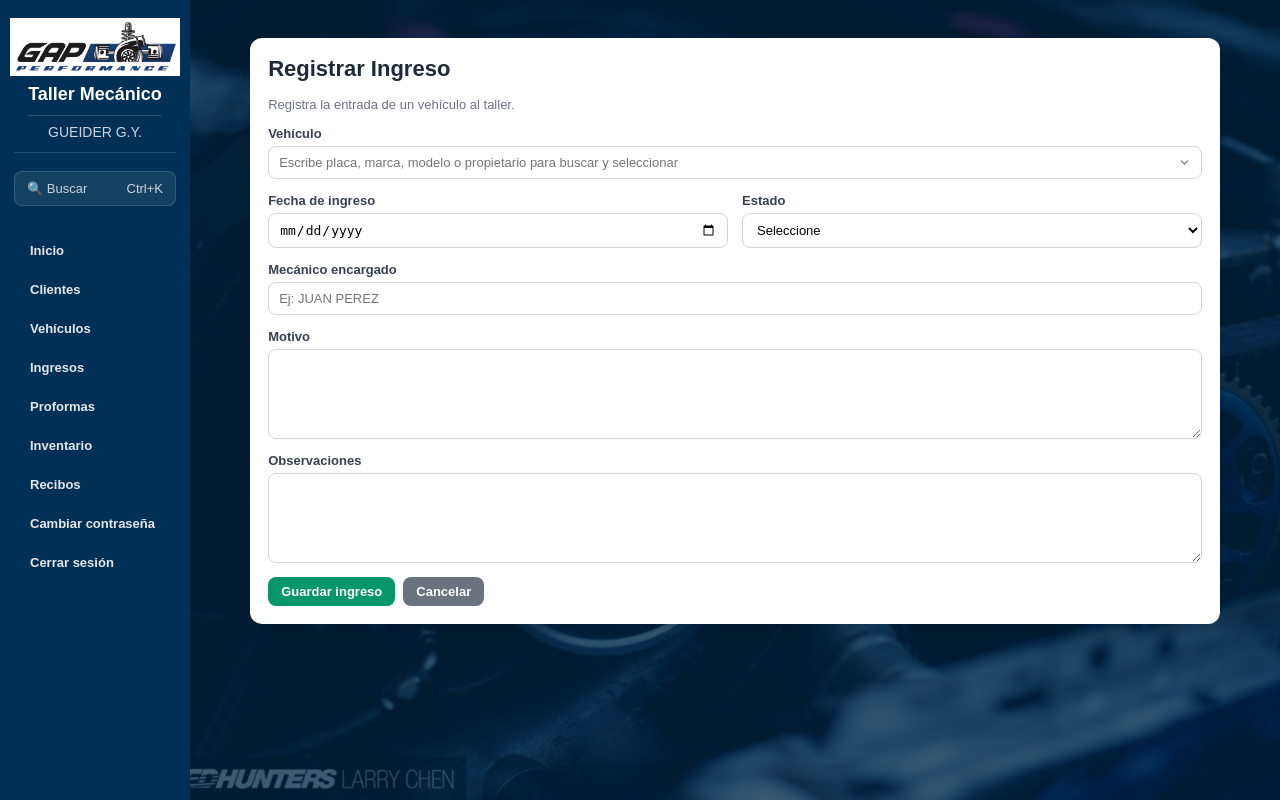
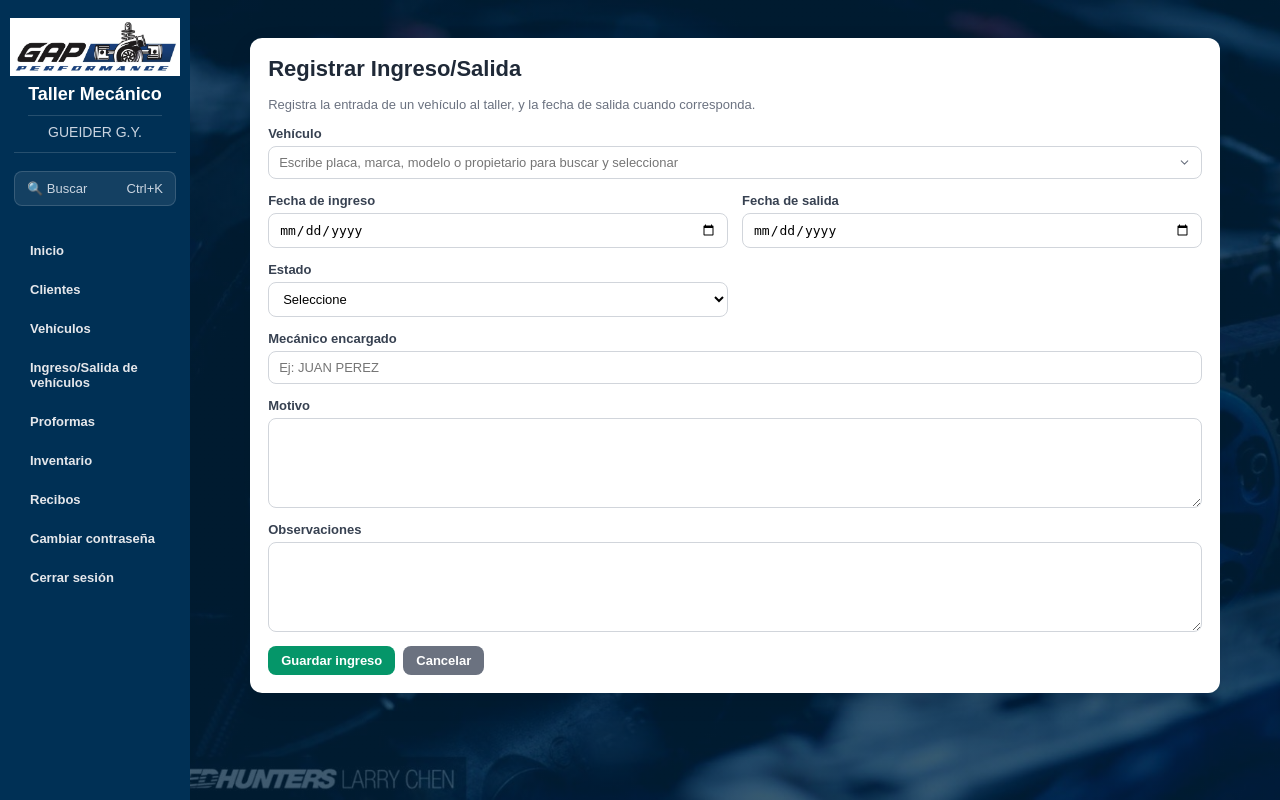
Before and after one commit to danielaarauco/Taller_gap, a Flask app: page /ingresos/nuevo in a window 1280 px wide. Run offline with Flask 3, Linux system fonts and the light colour scheme; a user stored in the database is signed in; data comes from the database, SQL or seed files in the repository; both versions use the stored data as it was after the commit.

Commit message:
Historial de vehículo automático desde recibos y ajustes de Ingreso/Salida
- Al emitir un recibo, se crea automáticamente una entrada en el
  historial del vehículo (tabla ingresos) con el detalle de mano de
  obra y repuestos realizados en el motivo, y "Servicio facturado en
  recibo RC-XXXX (proforma PF-XXXX)" en observaciones.
- La fecha de la proforma se usa como fecha de ingreso, y la fecha del
  recibo como fecha de salida (el vehículo ya fue entregado/facturado).
- Si se elimina el recibo, se borra también la entrada de historial
  que había generado.
- Solo aplica a proformas FORMAL vinculadas a un vehículo del sistema;
  las proformas externas/manuales no generan historial automático.
- Se agrega el campo "Fecha de salida" a los ingresos (creación,
  edición, listado e historial del vehículo), con badge de origen
  (Recibo/Manual) en el historial.
- Se renombra la sección "Ingresos" a "Ingreso/Salida de vehículos"
  en el menú, títulos y dashboard.

Co-Authored-By: Claude Sonnet 5 <noreply@anthropic.com>

```diff
--- a/app.py
+++ b/app.py
@@ -1032,6 +1032,7 @@ def nuevo_ingreso():
     if request.method == "POST":
         id_vehiculo = request.form["id_vehiculo"]
         fecha_ingreso = request.form["fecha_ingreso"]
+        fecha_salida = request.form.get("fecha_salida", "").strip() or None
         motivo = limpiar_texto(request.form["motivo"])
         observaciones = limpiar_texto(request.form["observaciones"])
         estado = limpiar_texto(request.form["estado"])
@@ -1051,9 +1052,9 @@ def nuevo_ingreso():
             return render_template("nuevo_ingreso.html", vehiculos=vehiculos)
 
         cursor.execute("""
-            INSERT INTO ingresos (id_vehiculo, fecha_ingreso, motivo, observaciones, estado, mecanico_encargado)
-            VALUES (?, ?, ?, ?, ?, ?)
-        """, (id_vehiculo, fecha_ingreso, motivo, observaciones, estado, mecanico_encargado))
+            INSERT INTO ingresos (id_vehiculo, fecha_ingreso, fecha_salida, motivo, observaciones, estado, mecanico_encargado)
+            VALUES (?, ?, ?, ?, ?, ?, ?)
+        """, (id_vehiculo, fecha_ingreso, fecha_salida, motivo, observaciones, estado, mecanico_encargado))
 
         conexion.commit()
         conexion.close()
@@ -1911,6 +1912,7 @@ def editar_ingreso(id_ingreso):
     if request.method == "POST":
         id_vehiculo = request.form["id_vehiculo"]
         fecha_ingreso = request.form["fecha_ingreso"]
+        fecha_salida = request.form.get("fecha_salida", "").strip() or None
         motivo = request.form["motivo"]
         observaciones = request.form["observaciones"]
         estado = request.form["estado"]
@@ -1918,9 +1920,9 @@ def editar_ingreso(id_ingreso):
 
         cursor.execute("""
             UPDATE ingresos
-            SET id_vehiculo = ?, fecha_ingreso = ?, motivo = ?, observaciones = ?, estado = ?, mecanico_encargado = ?
+            SET id_vehiculo = ?, fecha_ingreso = ?, fecha_salida = ?, motivo = ?, observaciones = ?, estado = ?, mecanico_encargado = ?
             WHERE id_ingreso = ?
-        """, (id_vehiculo, fecha_ingreso, motivo, observaciones, estado, mecanico_encargado, id_ingreso))
+        """, (id_vehiculo, fecha_ingreso, fecha_salida, motivo, observaciones, estado, mecanico_encargado, id_ingreso))
 
         conexion.commit()
         conexion.close()
@@ -3216,6 +3218,56 @@ def nuevo_recibo(id_proforma):
             concepto, observaciones, nombre_recibe, ci_recibe, recibi_conforme
         ))
 
+        id_recibo_nuevo = cursor.lastrowid
+
+        # Historial del vehículo: se actualiza automáticamente acá, al
+        # emitir el recibo, para que quede registro de lo que se le hizo
+        # a cada vehículo. Solo aplica a proformas FORMAL (vinculadas a
+        # un vehículo registrado en el sistema); las proformas externas/
+        # manuales no tienen un vehículo del sistema al que asociarlo.
+        if proforma["tipo_proforma"] == "FORMAL" and proforma["id_vehiculo"]:
+            cursor.execute("""
+                SELECT descripcion FROM detalle_proforma
+                WHERE id_proforma = ? AND tipo_item = 'REPUESTO'
+                ORDER BY id_detalle ASC
+            """, (id_proforma,))
+            repuestos_realizados = [f["descripcion"] for f in cursor.fetchall()]
+
+            cursor.execute("""
+                SELECT descripcion FROM detalle_proforma
+                WHERE id_proforma = ? AND tipo_item = 'MANO_OBRA'
+                ORDER BY id_detalle ASC
+            """, (id_proforma,))
+            mano_obra_realizada = [f["descripcion"] for f in cursor.fetchall()]
+
+            partes_motivo = []
+            if mano_obra_realizada:
+                partes_motivo.append("Mano de obra: " + ", ".join(mano_obra_realizada))
+            if repuestos_realizados:
+                partes_motivo.append("Repuestos: " + ", ".join(repuestos_realizados))
+            motivo_historial = " | ".join(partes_motivo) if partes_motivo else f"Servicio facturado en recibo {nuevo_numero}"
+
+            partes_observaciones = [f"Servicio facturado en recibo {nuevo_numero} (proforma {proforma['numero_proforma']})"]
+            if observaciones:
+                partes_observaciones.append("Obs. del recibo: " + observaciones)
+
+            # La fecha del recibo se registra como fecha de SALIDA (el
+            # servicio ya está facturado/entregado); la fecha de ingreso
+            # se toma de cuando se creó la proforma, que es cuando el
+            # vehículo llegó al taller.
+            cursor.execute("""
+                INSERT INTO ingresos (id_vehiculo, fecha_ingreso, fecha_salida, motivo, observaciones, estado, id_recibo)
+                VALUES (?, ?, ?, ?, ?, ?, ?)
+            """, (
+                proforma["id_vehiculo"],
+                proforma["fecha"],
+                fecha,
+                motivo_historial,
+                " | ".join(partes_observaciones),
+                "Finalizado",
+                id_recibo_nuevo
+            ))
+
         if primer_recibo:
             for detalle in detalles_inventario:
                 nuevo_stock = detalle["stock_actual"] - detalle["cantidad"]
@@ -3379,6 +3431,10 @@ def eliminar_recibo(id_recibo):
 
     cursor.execute("DELETE FROM recibos WHERE id_recibo = ?", (id_recibo,))
 
+    # Se borra también la entrada de historial del vehículo que se había
+    # generado automáticamente al emitir este recibo.
+    cursor.execute("DELETE FROM ingresos WHERE id_recibo = ?", (id_recibo,))
+
     # Si este era el último recibo de la proforma y el stock ya se había
     # descontado, se repone: sin recibo, la compra deja de estar concretada.
     cursor.execute("SELECT COUNT(*) AS total FROM recibos WHERE id_proforma = ?", (id_proforma,))
--- a/templates/base.html
+++ b/templates/base.html
@@ -422,7 +422,7 @@
                 <a href="/">Inicio</a>
                 <a href="/clientes">Clientes</a>
                 <a href="/vehiculos">Vehículos</a>
-                <a href="/ingresos">Ingresos</a>
+                <a href="/ingresos">Ingreso/Salida de vehículos</a>
                 <a href="/proformas">Proformas</a>
                 <a href="/inventario">Inventario</a>
                 <a href="/recibos">Recibos</a>
--- a/templates/index.html
+++ b/templates/index.html
@@ -52,8 +52,8 @@
         </div>
 
         <div class="info-box">
-            <h3>Ingresos</h3>
-            <p>Controla entradas, estados y el historial de cada vehículo.</p>
+            <h3>Ingreso/Salida de vehículos</h3>
+            <p>Controla entradas, salidas, estados y el historial de cada vehículo.</p>
             <div class="actions">
                 <a class="btn btn-primary" href="/ingresos/nuevo">Nuevo ingreso</a>
                 <a class="btn btn-secondary" href="/ingresos">Ver ingresos</a>
--- a/templates/nuevo_ingreso.html
+++ b/templates/nuevo_ingreso.html
@@ -1,13 +1,13 @@
 {% extends "base.html" %}
 
-{% block title %}Nuevo Ingreso{% endblock %}
+{% block title %}Registrar Ingreso/Salida{% endblock %}
 
 {% block content %}
 <div class="card">
     <div class="page-header">
         <div>
-            <h1>Registrar Ingreso</h1>
-            <p>Registra la entrada de un vehículo al taller.</p>
+            <h1>Registrar Ingreso/Salida</h1>
+            <p>Registra la entrada de un vehículo al taller, y la fecha de salida cuando corresponda.</p>
         </div>
     </div>
 
@@ -29,6 +29,11 @@
             <div class="form-group">
                 <label>Fecha de ingreso</label>
                 <input type="date" name="fecha_ingreso" required>
+            </div>
+
+            <div class="form-group">
+                <label>Fecha de salida</label>
+                <input type="date" name="fecha_salida">
             </div>
 
             <div class="form-group">
```
Also changed, not shown: instalar_actualizar_base_datos.py (+6 -1 lines), templates/editar_ingreso.html (+8 -3 lines), templates/historial_vehiculo.html (+11 -1 lines), templates/ingresos.html (+7 -5 lines), taller.db.
